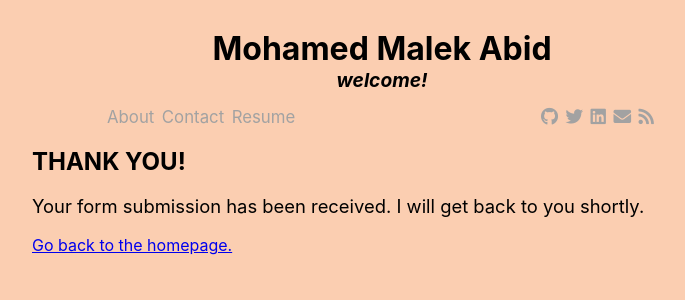
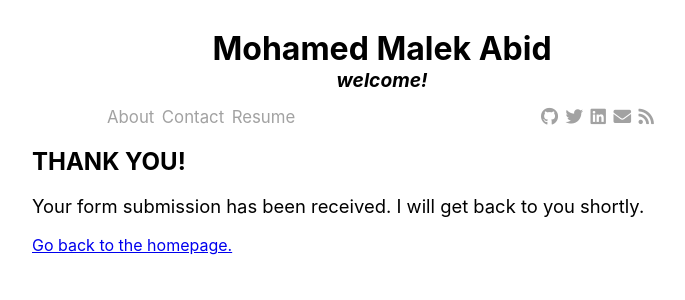
Before and after one commit to momalekabid/momalekabid.github.io, a Jekyll site: the page built from contact-successful.md, in a window 1280 px wide. Shown: the top 300 px of the page, without its empty margins (258-943 px from the left). Built offline with Jekyll 4.4.1, drawn with Linux system fonts in a browser that asks for light colours; nearby versions of some CDN libraries.

Commit message:
background color change

```diff
--- a/_sass/base.scss
+++ b/_sass/base.scss
@@ -2,7 +2,7 @@
 $base: #a2a2a2;
 $light-grey: #E5E4E2;
 body {
-background-color: #FBCEB1;
+background-color: 286C74;
 }
 
 * {
@@ -10,6 +10,8 @@ background-color: #FBCEB1;
      -moz-box-sizing: border-box;
           box-sizing: border-box;
 }
+
+//background-color: #FBCEB1;
 html{
   scroll-behavior: smooth;
 }
```
